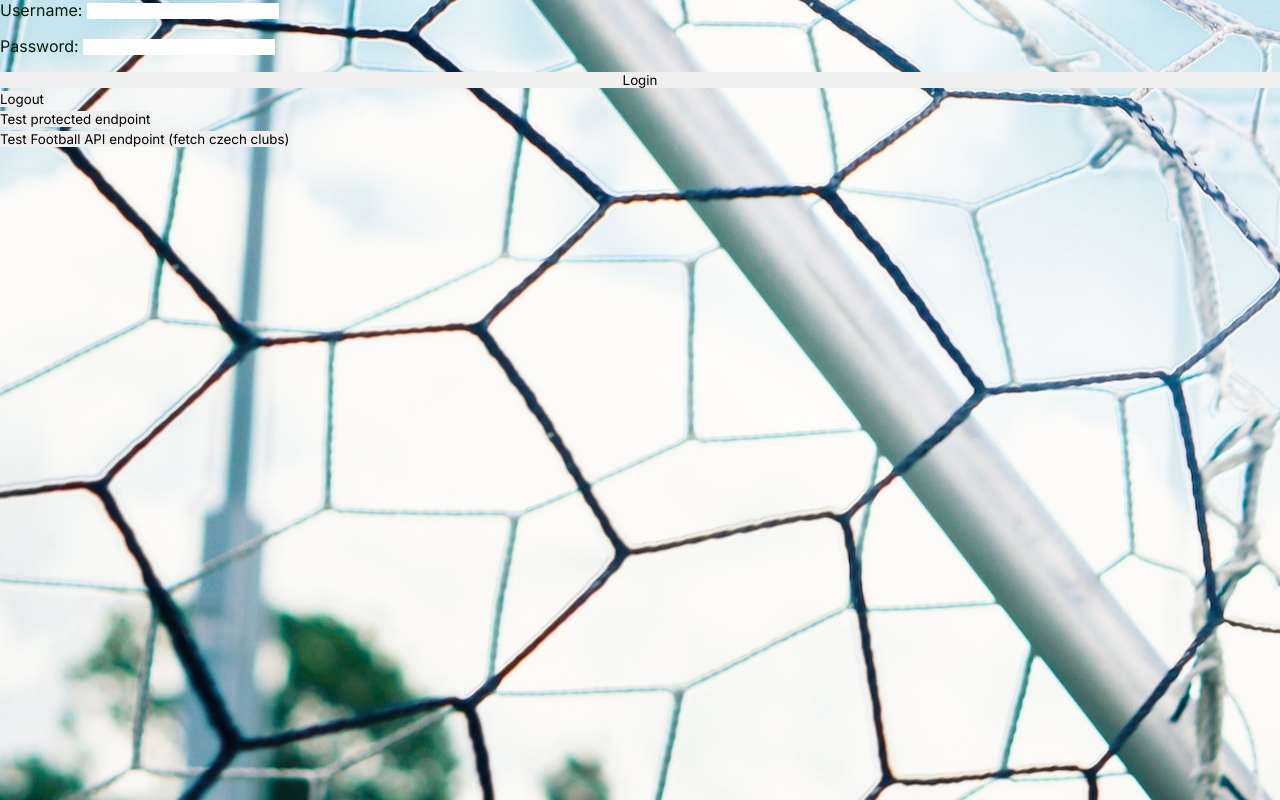
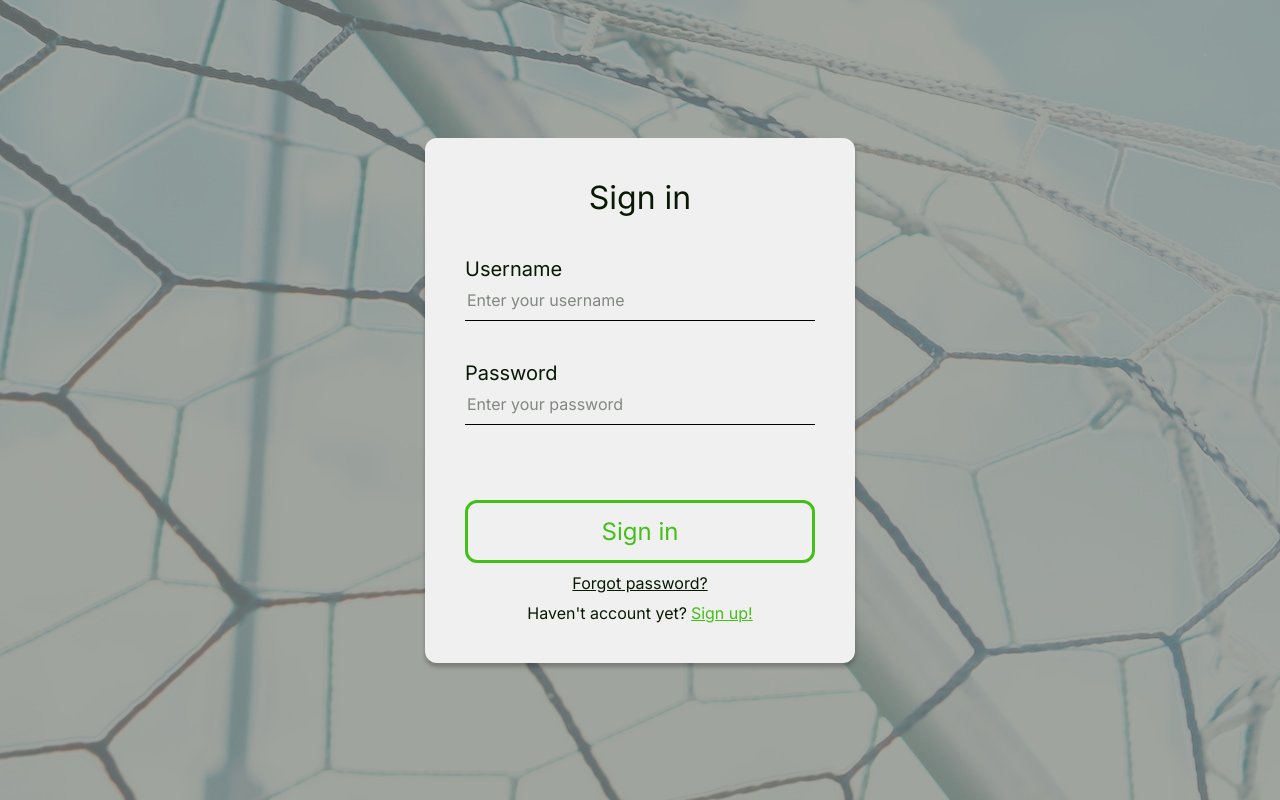
Before and after one commit to beyer96/football-card-collector, a Vue app: page / in a window 1280 px wide. Built offline with nearby package versions, Linux system fonts and the light colour scheme; no server answers.

Commit message:
Use AuthComponent and implement logging

```diff
--- a/src/App.vue
+++ b/src/App.vue
@@ -1,20 +1,17 @@
 <template>
-  <form @submit.prevent="validateLogin">
-    <div class="form-wrapper">
-      <div class="input-group">
-        <label for="username">Username: </label>
-        <input type="text" name="username" id="username">
-      </div>
-      <div class="input-group">
-        <label for="password">Password: </label>
-        <input type="password" name="password" id="password">
-      </div>
-      <button type="submit">Login</button>
-    </div>
-  </form>
+  <div class="body-overlay" :class="{ 'loading': isLoading }">
+    <LoadingSpinner v-if="isLoading" />
+    <div v-else class="wrapper">
+      <AuthComponent
+        v-if="!userSession"
+        title="Sign in"
+        :submitCallback="validateLogin"
+      />
 
-  <button type="button" @click.prevent="logout">Logout</button>
-
+      <div v-else class="form-wrapper">
+        <h1>Welcome, {{ userStore.username }}!</h1>
+        <p>Account created: {{ userStore.getFormattedCreatedAt }}</p>
+        <button  type="button" @click.prevent="logout">Logout</button>
         <div>
           <button type="button" @click.prevent="testProtectedEndpoint">Test protected endpoint</button>
         </div>
@@ -22,14 +19,50 @@
         <div>
           <button type="button" @click.prevent="testFootballAPI">Test Football API endpoint (fetch czech clubs)</button>
         </div>
+      </div>
+    </div>
+  </div>
   <!-- <RouterView /> -->
 </template>
 
 <script setup lang="ts">
 // import { RouterLink, RouterView } from 'vue-router'
-// import HelloWorld from './components/HelloWorld.vue'
+import { onMounted, ref, watch } from "vue";
+import LoadingSpinner from "./components/LoadingSpinner.vue";
+import AuthComponent from "./components/AuthComponent.vue";
+import { refreshToken } from "./utils/auth";
+import { useUserStore } from "./stores/UserStore";
+
+const userStore = useUserStore();
+const userSession = ref(false);
+const isLoading = ref(true);
+
+watch(userSession, () => {
+  document.body.classList.toggle("session", userSession.value);
+});
+
+onMounted(async () => {
+  userSession.value = document.cookie.includes("fccSession=true");
+  if (!userSession.value) {
+    setTimeout(() => isLoading.value = false, 1000);
+    return;
+  }
+
+  try {
+    const { user } = await refreshToken();
+
+    userStore.setUser(user);
+  } catch (err) {
+    console.log(err.message);
+    userSession.value = false;
+  } finally {
+    isLoading.value = false;
+  }
+});
 
 const validateLogin = async () => {
+  isLoading.value = true;
+  try {
     const username = (document.querySelector("#username") as HTMLInputElement)?.value;
     const password = (document.querySelector("#password") as HTMLInputElement)?.value;
     if (!username || !password) return;
@@ -45,16 +78,29 @@ const validateLogin = async () => {
     });
     const data = await response.json();
 
-  console.log(data);
+    userStore.setUser(data.user);
+    userSession.value = true;
+  } catch (err) {
+    console.log(err.message);
+  } finally {
+    isLoading.value = false;
+  }
 };
+
 const logout = async () => {
-  const response = await fetch("http://localhost:4000/logout", {
+  await fetch("http://localhost:4000/logout", {
     credentials: "include"
   });
-  console.log(response.status);
+
+  userStore.unsetUser();
+  userSession.value = false;
 }
 
 const testProtectedEndpoint = async () => {
+  const tokenExpiration = sessionStorage.getItem("token-expiration");
+  if (!tokenExpiration || +tokenExpiration < Date.now()) {
+    await refreshToken();
+  }
   const response = await fetch("http://localhost:3000", {
     credentials: "include",
   });
@@ -73,9 +119,4 @@ const testFootballAPI = async () => {
 </script>
 
 <style scoped>
-.form-wrapper {
-  display: flex;
-  flex-direction: column;
-  gap: 16px;
-}
 </style>
```
Lines whose indentation alone changed are shown as unchanged.
